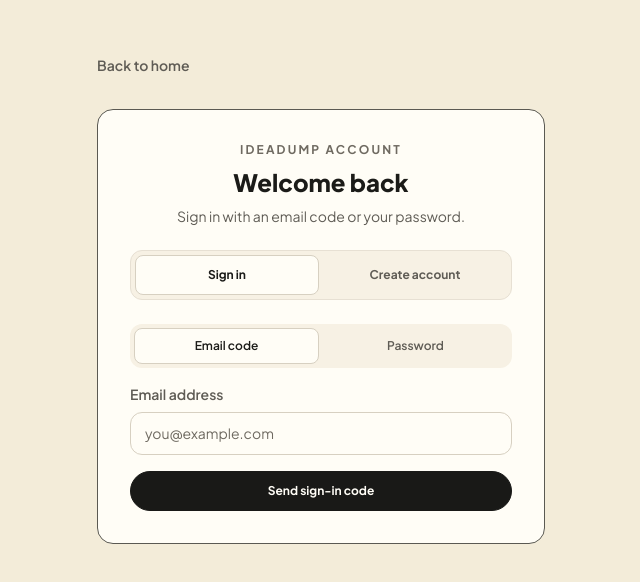
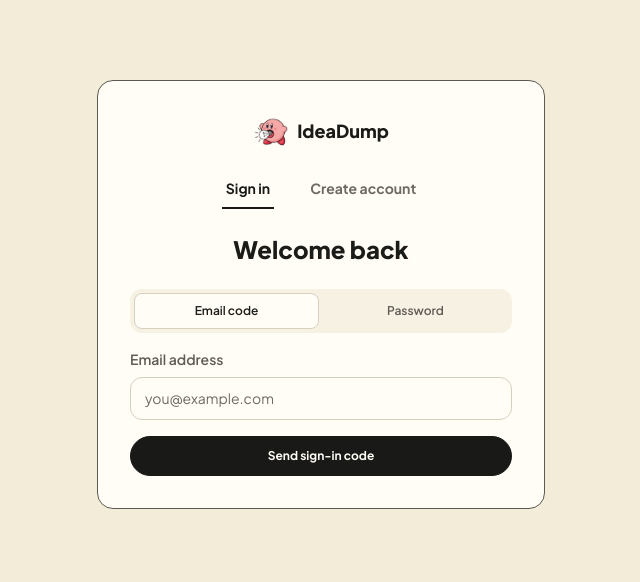
Before and after one commit to Kirbyyy81/idea-dump, a Next.js app: page /login in a window 1280 px wide. Shown: the part 106-688 px from the top of the page, without its empty margins (319-959 px from the left). Built offline with nearby package versions, Linux system fonts and the light colour scheme; no server answers.

Commit message:
feat: refine auth header

```diff
--- a/app/login/_components/AuthFlow.tsx
+++ b/app/login/_components/AuthFlow.tsx
@@ -20,23 +20,11 @@ interface AuthFlowProps {
     view: AuthView;
 }
 
-const VIEW_COPY: Record<AuthView, { title: string; description: string }> = {
-    [AUTH_VIEWS.signIn]: {
-        title: 'Welcome back',
-        description: 'Sign in with an email code or your password.',
-    },
-    [AUTH_VIEWS.signUp]: {
-        title: 'Create your account',
-        description: 'Use your email and a password to get started.',
-    },
-    [AUTH_VIEWS.forgotPassword]: {
-        title: 'Reset your password',
-        description: 'We will email you a secure password reset link.',
-    },
-    [AUTH_VIEWS.resetPassword]: {
-        title: 'Choose a new password',
-        description: 'Set a new password for your IdeaDump account.',
-    },
+const VIEW_TITLES: Record<AuthView, string> = {
+    [AUTH_VIEWS.signIn]: 'Welcome back',
+    [AUTH_VIEWS.signUp]: 'Create your account',
+    [AUTH_VIEWS.forgotPassword]: 'Reset your password',
+    [AUTH_VIEWS.resetPassword]: 'Choose a new password',
 };
 
 export function AuthFlow({ queryError, view }: AuthFlowProps) {
@@ -97,10 +85,8 @@ export function AuthFlow({ queryError, view }: AuthFlowProps) {
         };
     }, []);
 
-    const copy = VIEW_COPY[view];
-
     return (
-        <AuthShell view={view} title={copy.title} description={copy.description}>
+        <AuthShell view={view} title={VIEW_TITLES[view]}>
             {isCompletingAuth ? (
                 <div className="flex min-h-32 flex-col items-center justify-center gap-3 text-sm text-text-muted">
                     <LoaderOne size="md" />
--- a/app/login/_components/AuthShell.tsx
+++ b/app/login/_components/AuthShell.tsx
@@ -1,3 +1,4 @@
+import Image from 'next/image';
 import Link from 'next/link';
 import { Card } from '@/components/atoms/Card';
 import { AUTH_PATHS, AUTH_VIEWS, type AuthView } from '@/lib/auth/routes';
@@ -5,46 +6,42 @@ import { cn } from '@/lib/utils';
 
 interface AuthShellProps {
     children: React.ReactNode;
-    description: string;
     title: string;
     view: AuthView;
 }
 
-export function AuthShell({ children, description, title, view }: AuthShellProps) {
+export function AuthShell({ children, title, view }: AuthShellProps) {
     const signInActive = view === AUTH_VIEWS.signIn;
     const signUpActive = view === AUTH_VIEWS.signUp;
 
     return (
         <main className="flex min-h-screen items-center justify-center bg-bg-canvas px-4 py-8 sm:px-6">
             <div className="w-full max-w-md">
-                <Link
-                    href="/"
-                    className="mb-6 inline-flex min-h-10 items-center text-sm font-semibold text-text-secondary transition-colors hover:text-text-primary"
-                >
-                    Back to home
-                </Link>
-
                 <Card className="border-border-strong p-6 sm:p-8">
-                    <header className="mb-6 text-center">
-                        <p className="mb-2 text-xs font-bold uppercase tracking-[0.18em] text-text-muted">
-                            IdeaDump account
-                        </p>
-                        <h1 className="mb-2 text-2xl font-extrabold text-text-primary">{title}</h1>
-                        <p className="text-sm text-text-secondary">{description}</p>
-                    </header>
+                    <div className="mb-5 flex items-center justify-center gap-2">
+                        <Image
+                            src="/logo.png"
+                            alt=""
+                            width={36}
+                            height={36}
+                            priority
+                            className="size-9 object-contain"
+                        />
+                        <span className="text-lg font-extrabold text-text-primary">IdeaDump</span>
+                    </div>
 
                     <nav
                         aria-label="Account access"
-                        className="mb-6 grid grid-cols-2 gap-1 rounded-md border border-border-subtle bg-bg-subtle p-1"
+                        className="mb-6 flex items-center justify-center gap-8"
                     >
                         <Link
                             href={AUTH_PATHS.signIn}
                             aria-current={signInActive ? 'page' : undefined}
                             className={cn(
-                                'flex min-h-10 items-center justify-center rounded-sm px-3 text-xs font-bold transition-colors',
+                                'flex min-h-10 items-center justify-center border-b-2 px-1 text-sm font-bold transition-colors',
                                 signInActive
-                                    ? 'border border-border-default bg-bg-surface text-text-primary'
-                                    : 'text-text-secondary hover:bg-bg-hover hover:text-text-primary'
+                                    ? 'border-action-primary text-text-primary'
+                                    : 'border-transparent text-text-muted hover:text-text-primary'
                             )}
                         >
                             Sign in
@@ -53,15 +50,19 @@ export function AuthShell({ children, description, title, view }: AuthShellProps
                             href={AUTH_PATHS.signUp}
                             aria-current={signUpActive ? 'page' : undefined}
                             className={cn(
-                                'flex min-h-10 items-center justify-center rounded-sm px-3 text-xs font-bold transition-colors',
+                                'flex min-h-10 items-center justify-center border-b-2 px-1 text-sm font-bold transition-colors',
                                 signUpActive
-                                    ? 'border border-border-default bg-bg-surface text-text-primary'
-                                    : 'text-text-secondary hover:bg-bg-hover hover:text-text-primary'
+                                    ? 'border-action-primary text-text-primary'
+                                    : 'border-transparent text-text-muted hover:text-text-primary'
                             )}
                         >
                             Create account
                         </Link>
                     </nav>
+
+                    <header className="mb-6 text-center">
+                        <h1 className="text-2xl font-extrabold text-text-primary">{title}</h1>
+                    </header>
 
                     {children}
                 </Card>
```
